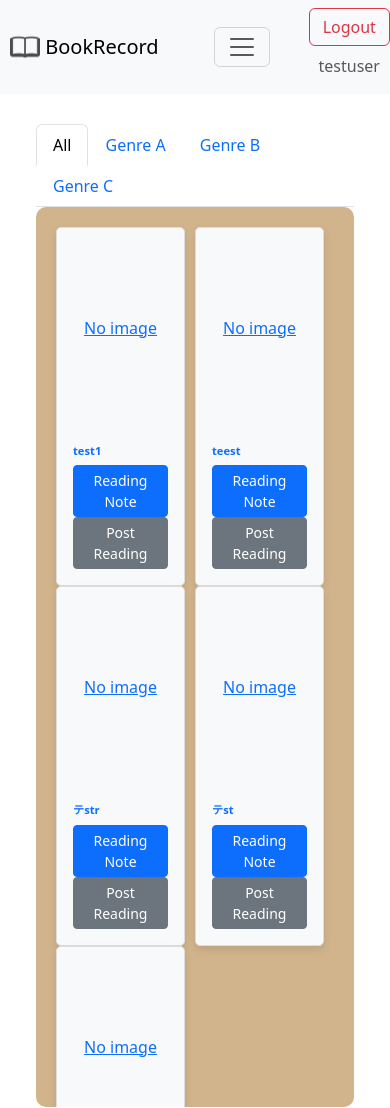
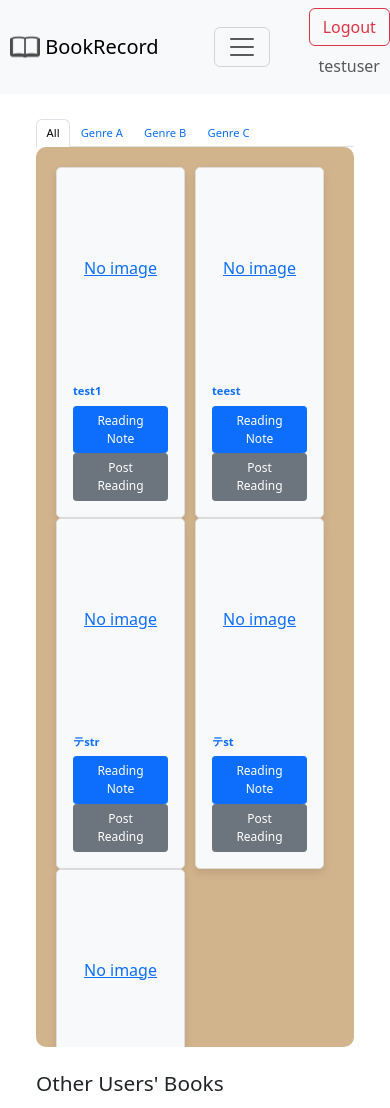
Before and after one commit to kaneken555/bookrecord, a Django app: page / in a window 390 px wide. Shown: the top 1108 px of the page. Run offline with Django 4.2, Linux system fonts and the light colour scheme; a user stored in the database is signed in; data comes from the database, SQL or seed files in the repository; some libraries are stand-ins or nearby versions.

Commit message:
[mod]Reading Note,PostReadingボタン/ジャンル/見出し

```diff
--- a/myproject/static/css/style.css
+++ b/myproject/static/css/style.css
@@ -155,6 +155,19 @@
     padding-right: 100px; /* 右の余白を増やす */
 }
 
+/* ボタンとジャンル文字の共通スタイル */
+.btn-sm {
+    padding: 0.375rem 0.75rem;
+    font-size: 0.875rem;
+    line-height: 1.5;
+    border-radius: 0.2rem;
+}
+
+.nav-tabs .nav-link {
+    font-size: 1rem; /* ジャンルの文字サイズを設定 */
+    padding: 0.5rem 1rem;
+}
+
 /* 1024px以下のスタイル（タブレット用） */
 @media screen and (max-width: 1024px) {
     .book-item {
@@ -174,6 +187,20 @@
     .book-title {
         font-size: 0.8rem; /* タイトルのフォントサイズをさらに小さく */
     }
+    .btn-sm {
+        padding: 0.35rem 0.7rem; /* ボタンのパディングを小さく */
+        font-size: 0.8rem; /* ボタンのフォントサイズを小さく */
+    }
+
+    .nav-tabs .nav-link {
+        font-size: 0.8rem; /* ジャンルの文字サイズを小さく */
+        padding: 0.4rem 0.8rem;
+    }
+
+    /* 見出しのサイズ */
+    h2.my-4 {
+        font-size: 1.5rem; /* 見出しを少し小さく */
+    }
 }
 
 /* 600px以下のスタイル（スマートフォン用） */
@@ -191,4 +218,19 @@
     .book-title {
         font-size: 0.7rem; /* タイトルのフォントサイズをさらに小さく */
     }
+
+    .btn-sm {
+        padding: 0.3rem 0.6rem; /* ボタンのパディングをさらに小さく */
+        font-size: 0.75rem; /* ボタンのフォントサイズをさらに小さく */
+    }
+
+    .nav-tabs .nav-link {
+        font-size: 0.7rem; /* ジャンルの文字サイズをさらに小さく */
+        padding: 0.3rem 0.6rem;
+    }
+
+    /* 見出しのサイズ */
+    h2.my-4 {
+        font-size: 1.3rem; /* 見出しをさらに小さく */
+    }
 }
```
